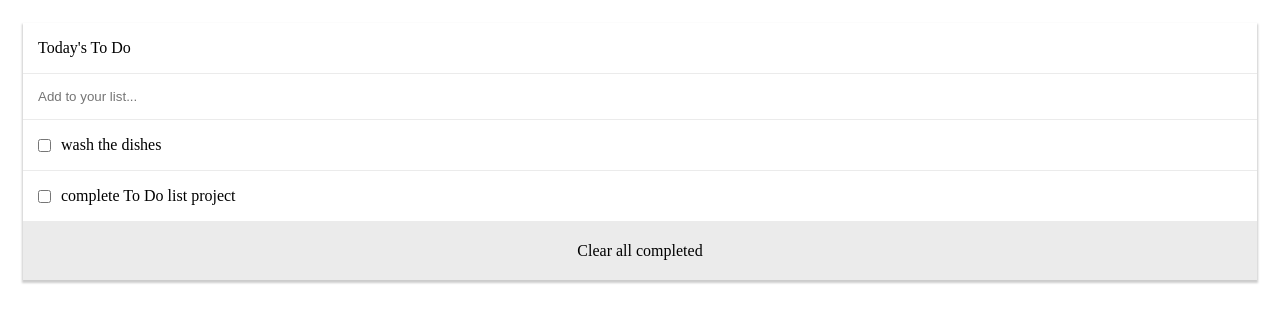
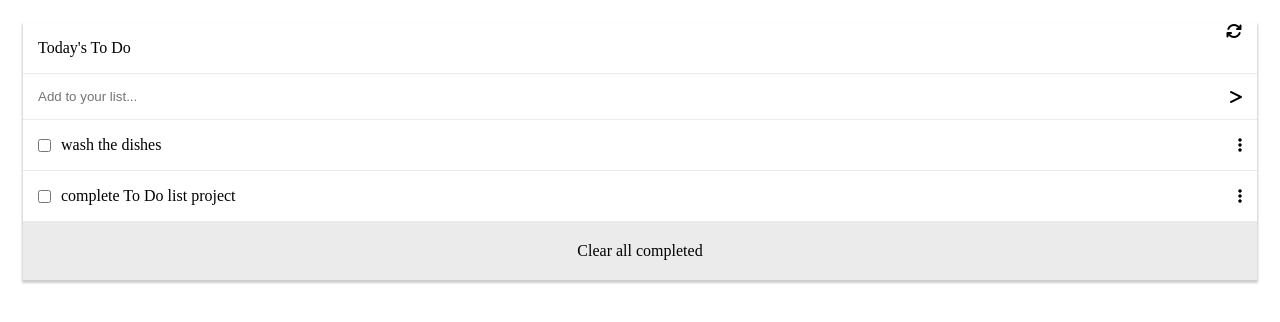
Before and after one commit to eduardosancho/to-do-list, a website built with webpack: page src/template.html in a window 1280 px wide. Built offline with nearby package versions, Linux system fonts and the light colour scheme.

Commit message:
Add icons

```diff
--- a/src/index.js
+++ b/src/index.js
@@ -25,6 +25,7 @@ function displayList() {
         const taskMarkup = (task) => `
         <input type="checkbox" id="accept-${task.index}">
         <p class="task-description">${task.description}</p>
+        <i class="fas fa-ellipsis-v"></i>
         `;
 
         taskRow.innerHTML = taskMarkup(task);
--- a/src/style.css
+++ b/src/style.css
@@ -14,14 +14,20 @@ body {
 
 #to-do-list div {
     padding-inline-start: 15px;
+    padding-inline-end: 15px;
 }
 
 #list-title {
     background-color: white;
+    display: flex;
+    justify-content: space-between;
 }
 
 form {
     display: flex;
+    align-items: center;
+    background-color: white;
+    padding-inline-end: 15px;
 }
 
 .task-row {
@@ -39,6 +45,10 @@ input {
     padding-left: 10px;
 }
 
+.task-row i {
+    margin-left: auto;
+}
+
 #new-task-description {
     width: 98%;
     border: none;
--- a/src/template.html
+++ b/src/template.html
@@ -5,6 +5,7 @@
     <meta charset="UTF-8" />
     <meta http-equiv="X-UA-Compatible" content="IE=edge">
     <meta name="viewport" content="width=device-width, initial-scale=1.0">
+    <script src="https://kit.fontawesome.com/1d827eb1c8.js" crossorigin="anonymous"></script>
     <title>To Do List</title>
 </head>
 
@@ -13,9 +14,11 @@
     <div id="to-do-list">
         <div id="list-title">
             <p> Today's To Do </p>
+            <i class="fas fa-sync"></i>
         </div>
         <form>
             <input type="text" id="new-task-description" placeholder="Add to your list...">
+            <i class="fas fa-greater-than"></i>
         </form>
     </div>
 
```
